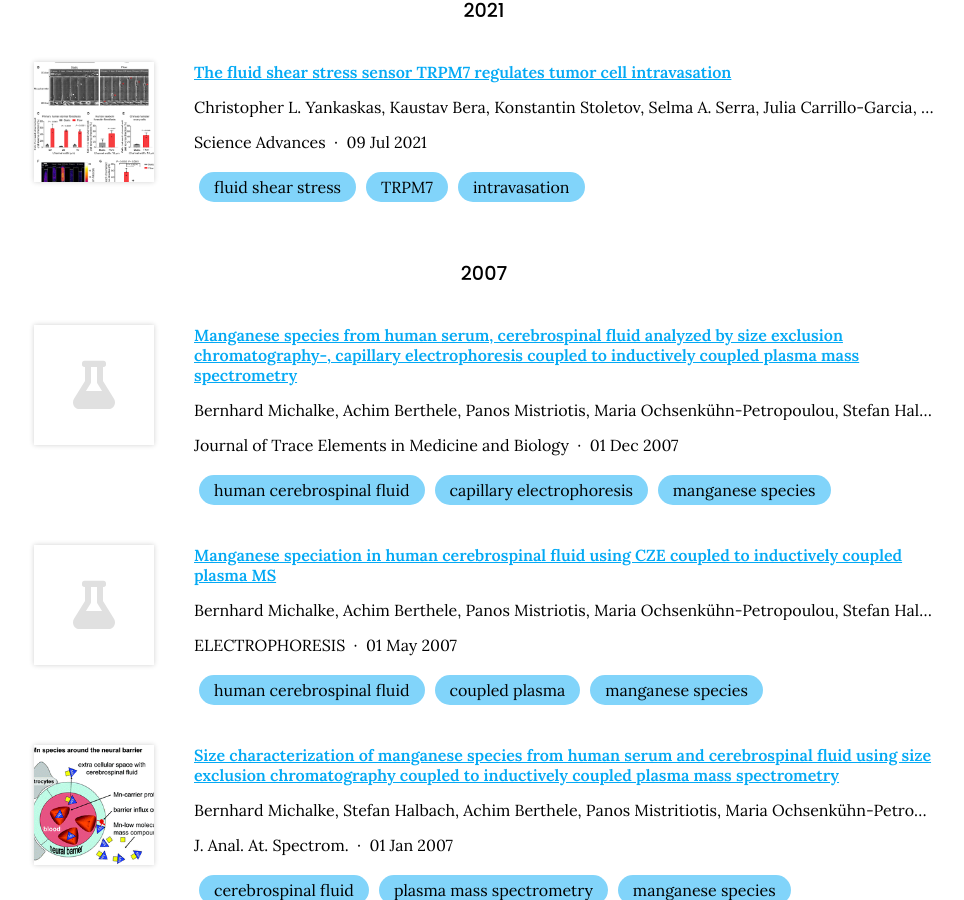
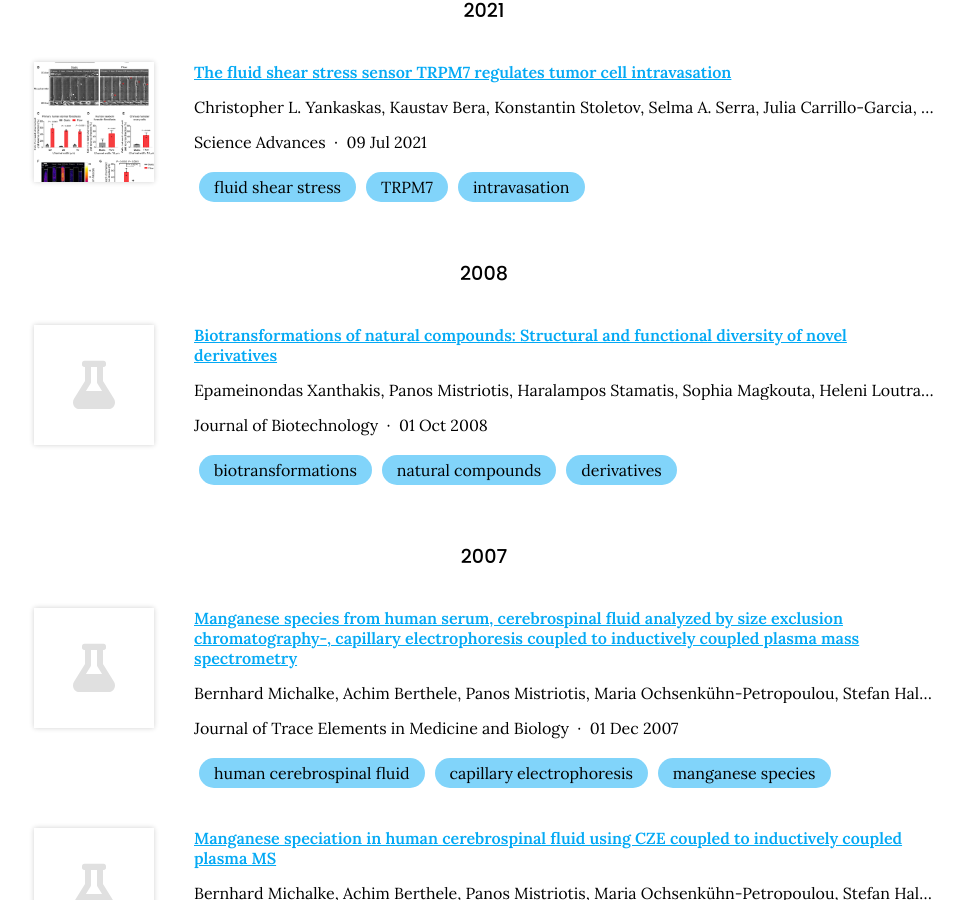
Before and after one commit to mistriotis-lab/mistriotis-lab.github.io, a Jekyll site: the page built from publications/index.md, in a window 1280 px wide and 900 px high, scrolled down 552 px. Shown: the whole window, without its empty margins (156-1120 px from the left). Built offline with Jekyll 4.4.1, drawn with Linux system fonts in a browser that asks for light colours; nearby versions of some CDN libraries.

Commit message:
Generate citations

```diff
--- a/_data/citations.yaml
+++ b/_data/citations.yaml
@@ -47,6 +47,24 @@
   - TRPM7
   - intravasation
   image: images/papers/the-fluid-shear-stress.jpeg
+- id: doi:10.1016/j.jbiotec.2008.07.600
+  title: 'Biotransformations of natural compounds: Structural and functional diversity
+    of novel derivatives'
+  authors:
+  - Epameinondas Xanthakis
+  - Panos Mistriotis
+  - Haralampos Stamatis
+  - Sophia Magkouta
+  - Heleni Loutrari
+  - Charis Roussos
+  - Fragiskos Kolisis
+  publisher: Journal of Biotechnology
+  date: '2008-10-01'
+  link: https://doi.org/cntb8p
+  tags:
+  - biotransformations
+  - natural compounds
+  - derivatives
 - id: doi:10.1016/j.jtemb.2007.09.004
   title: Manganese species from human serum, cerebrospinal fluid analyzed by size
     exclusion chromatography-, capillary electrophoresis coupled to inductively coupled
```
